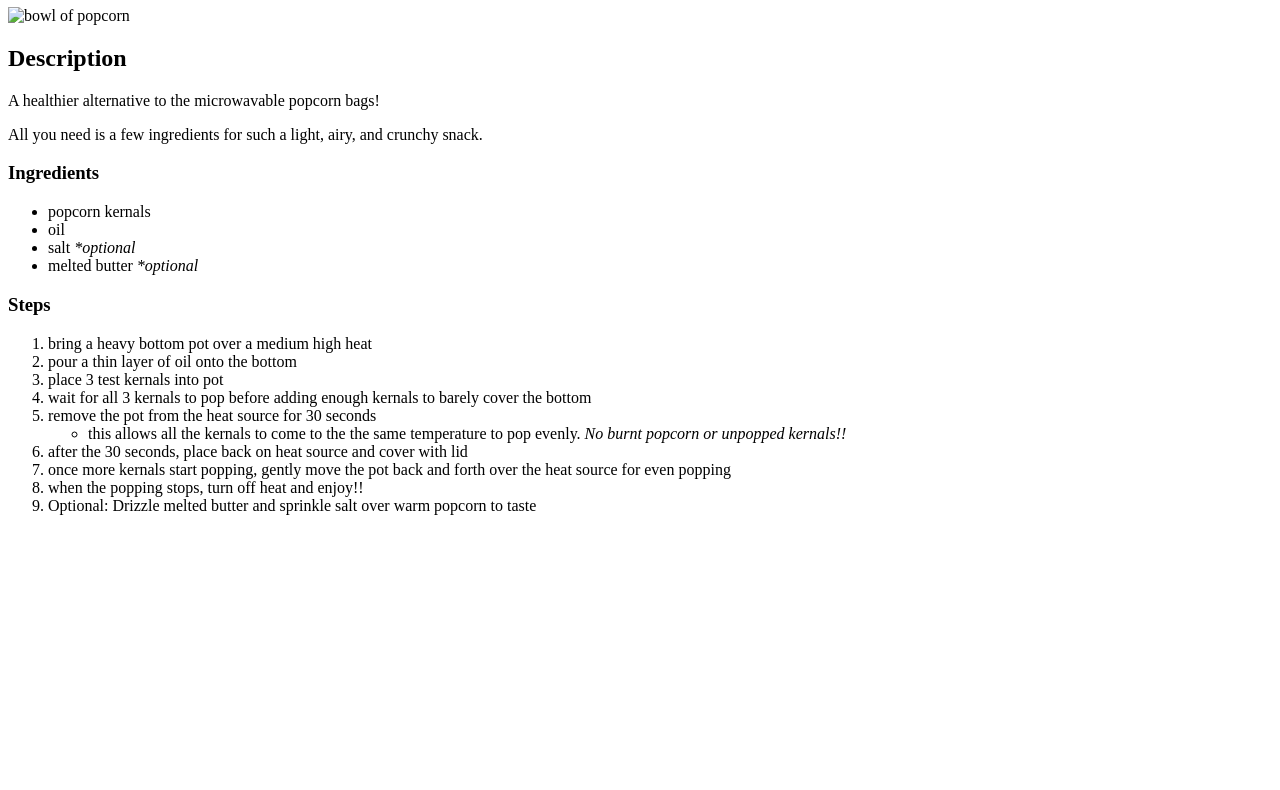
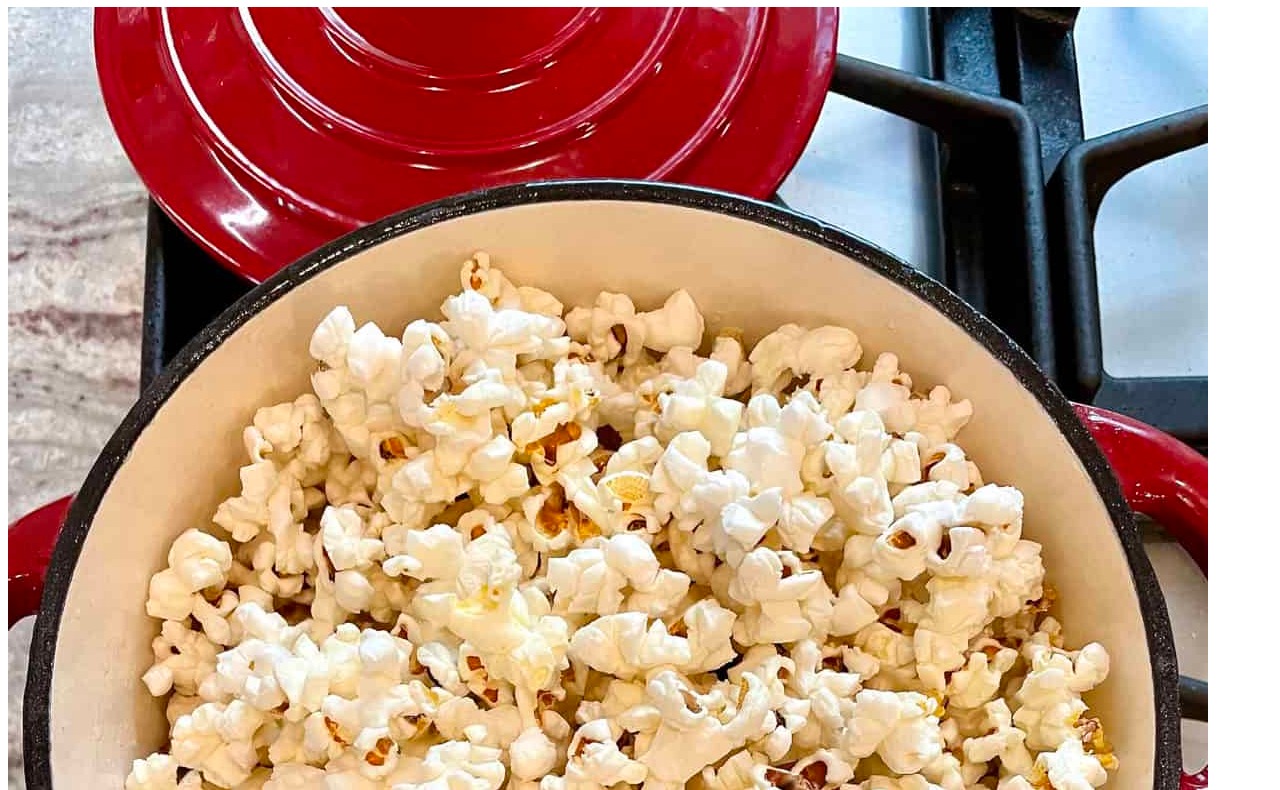
Before and after one commit to Kristine111/odin-recipes, a plain HTML site: page recipes/stovetoppopcorn.html in a window 1280 px wide. Shown: the part 73-863 px from the top of the page. Before the commit the page ends 800 px from the top, so only its background shows below. Drawn offline with Linux system fonts and the light colour scheme.

Commit message:
edit image src location

```diff
--- a/recipes/stovetoppopcorn.html
+++ b/recipes/stovetoppopcorn.html
@@ -7,7 +7,7 @@
 
     <body>
         <h1>Stovetop Popcorn</h1>
-        <img src="../popcornimg.jpg"Alt= "bowl of popcorn">
+        <img src="../images/popcornimg.jpg"Alt= "bowl of popcorn">
 
         <h2>Description</h2>
         <p>A healthier alternative to the microwavable popcorn bags!</p>
```
